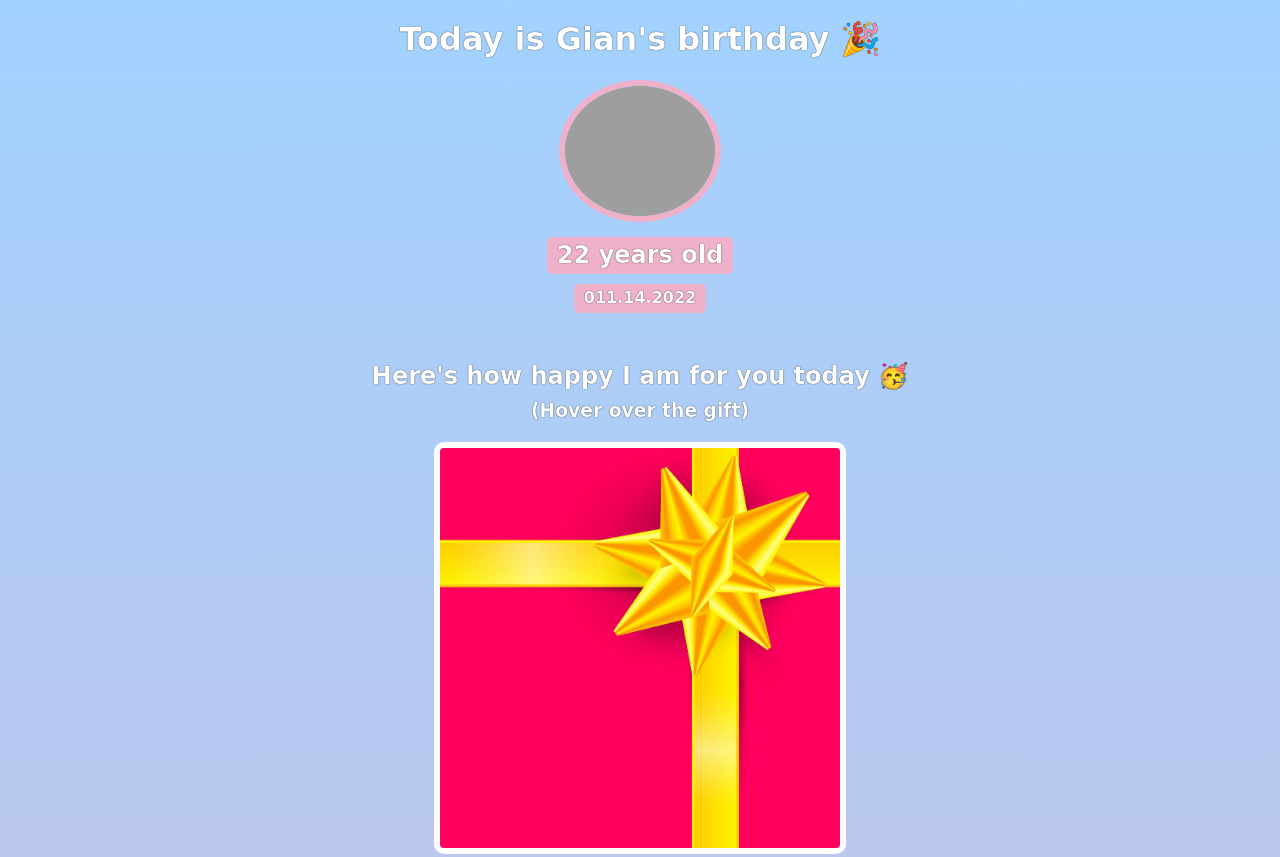
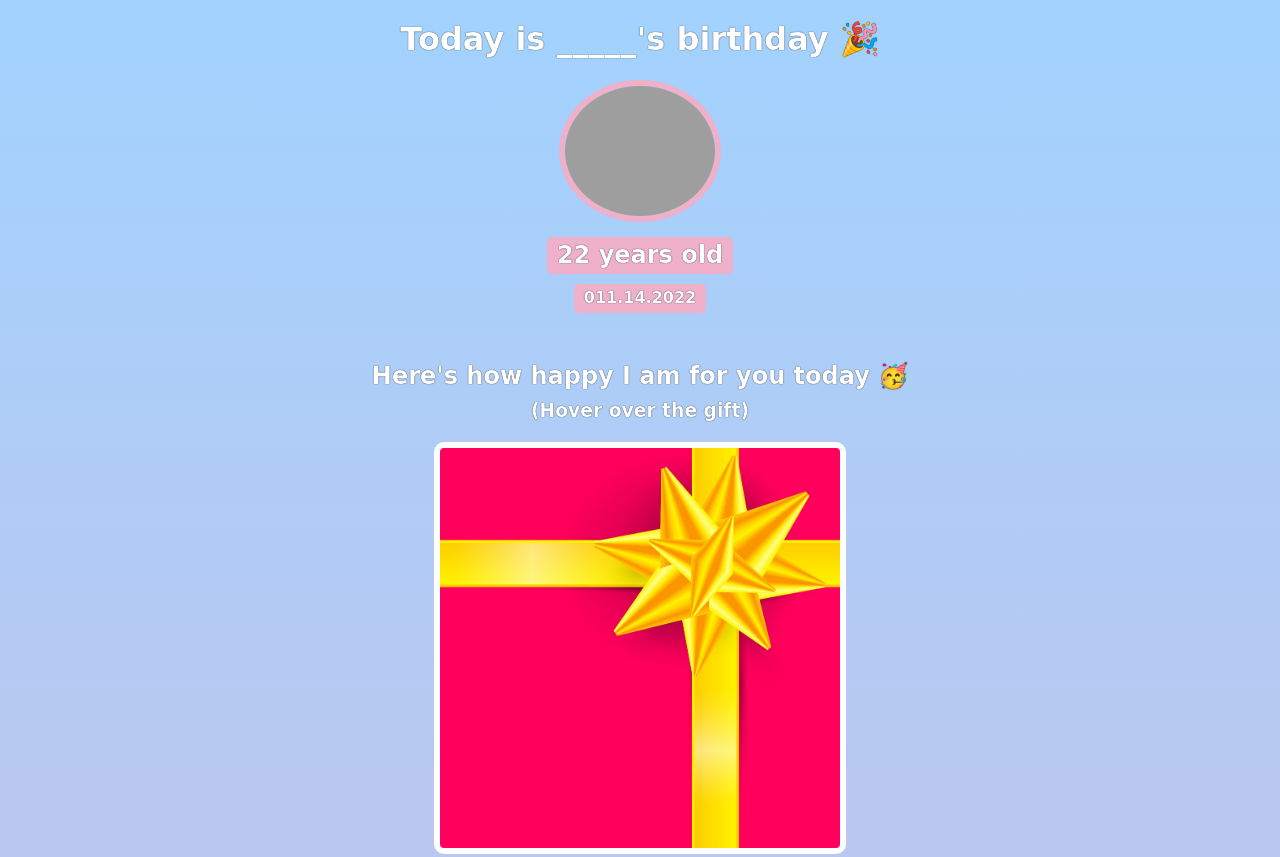
Before and after one commit to StephenJoshii/Birthday-website, a plain HTML site: page index.html in a window 1280 px wide. Shown: the top 857 px of the page. Drawn offline with nearby package versions, Linux system fonts and the light colour scheme; grey boxes are pictures that could not be loaded; a web font is replaced by a local one.

Commit message:
Update index.html
Changed the name to make it more generic

```diff
--- a/index.html
+++ b/index.html
@@ -7,7 +7,7 @@
     </head>
     <body>
         <div id="header">
-            <h1>Today is Gian's birthday 🎉</h1>
+            <h1>Today is _____'s birthday 🎉</h1>
             <img id="bff-img" src="https://www.google.com/url?sa=i&url=https%3A%2F%2Fwww.pinterest.com%2Fpin%2F798474208926752317%2F&psig=AOvVaw04OsR7ZT_JjPkfjclYruVC&ust=1668729901994000&source=images&cd=vfe&ved=0CA4QjRxqFwoTCJCt1rn1s_sCFQAAAAAdAAAAABAE">
             <h2 id="bday-age">22 years old</h2>
             <h4 id="bday-date">011.14.2022</h4>
```
